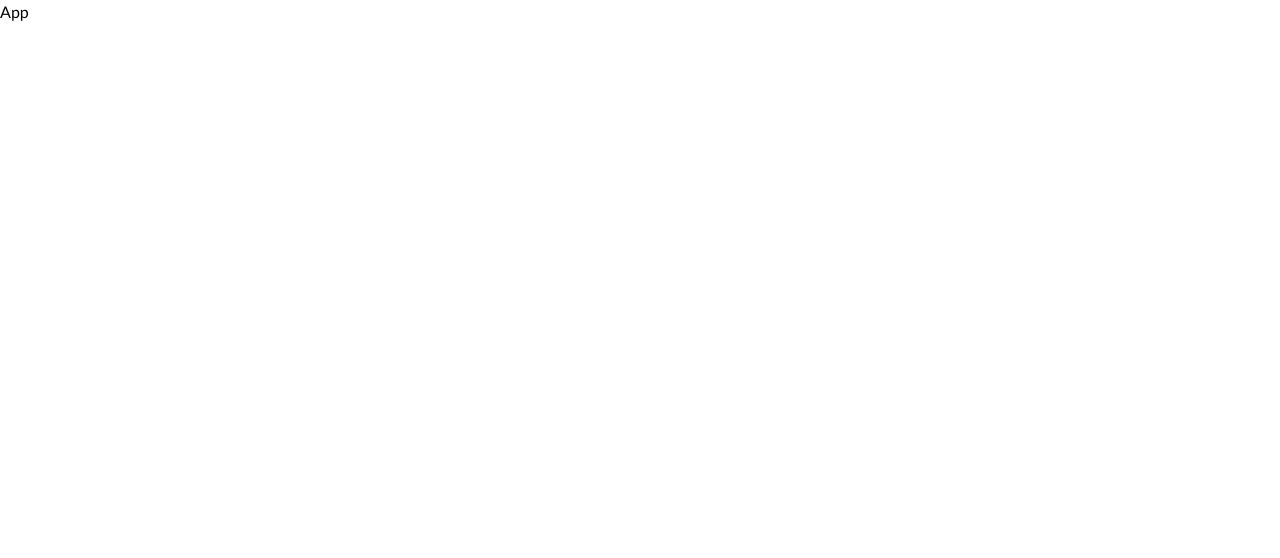
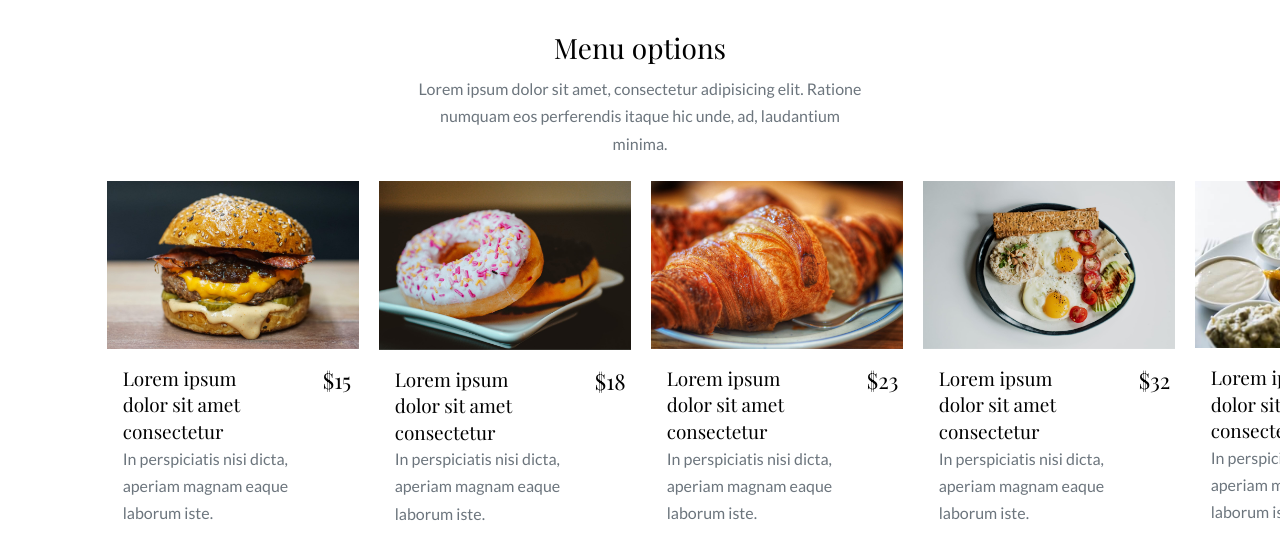
Before and after one commit to Iceblockp/Touche-cafe, a React (Vite) app: page / in a window 1280 px wide. Shown: the top 558 px of the page. Built offline with nearby package versions, Linux system fonts and the light colour scheme; a web font is replaced by a local one.

Commit message:
dishes finish

```diff
--- a/src/components/App.jsx
+++ b/src/components/App.jsx
@@ -1,9 +1,11 @@
 import React from 'react'
+import Dishes from './Dishes'
 
 const App = () => {
   return (
     <div>
-      App
+      <Dishes />
+
     </div>
   )
 }
--- a/src/components/Dishes.jsx
+++ b/src/components/Dishes.jsx
@@ -0,0 +1,117 @@
+import React from 'react'
+import img26 from "../../image/26.jpg";
+import img27 from "../../image/27.jpg";
+import img28 from "../../image/28.jpg";
+import img29 from "../../image/29.jpg";
+import img30 from "../../image/30.jpg";
+import img31 from "../../image/31.jpg";
+
+
+const Dishes = () => {
+  return (
+    <section className=' py-7 '>
+        <div className=' container mx-auto'>
+            <div className="flex justify-center">
+            <div className=" text-center max-w-md  ">
+                <h1 className=' font-heading font-[400] text-[1.75rem] leading-[1.4] mb-2'>Menu options</h1>
+                <p className=' mb-6 text-[#6c757d] leading-[1.7] '>Lorem ipsum dolor sit amet, consectetur adipisicing elit. Ratione numquam eos perferendis itaque hic unde, ad, laudantium minima.</p>
+            </div>
+            </div>
+
+            <div className=" overflow-auto ">
+                <div className=" w-10/12 mx-auto flex gap-5">
+                    {/* card */}
+                <div className=" max-w-[320px]">
+                    <img src={img26} alt="" />
+                    <div className=' p-4 font-[400] mb-12'>
+                        <div className=' grid grid-cols-12 gap-5 leading-[1.4] font-heading '>
+                            <h1 className=' col-span-9 text-[1.187rem]'>Lorem ipsum dolor sit amet consectetur</h1>
+                            <p className=' col-span-1'></p>
+                            <h1 className=' col-span-2 text-[1.37rem] '>$15</h1>
+                        </div>
+                        <div className=" grid grid-cols-12 leading-[1.7]  ">
+                            <p className=" col-span-10 text-[1rem] text-[#6c757d] ">In perspiciatis nisi dicta, aperiam magnam eaque laborum iste.</p>
+                        </div>
+                    </div>
+                </div>
+                    {/* card */}
+                <div className=" max-w-[320px]">
+                    <img src={img27} alt="" />
+                    <div className=' p-4 font-[400] '>
+                        <div className=' grid grid-cols-12 gap-5 leading-[1.4] font-heading '>
+                            <h1 className=' col-span-9 text-[1.187rem]'>Lorem ipsum dolor sit amet consectetur</h1>
+                            <p className=' col-span-1'></p>
+                            <h1 className=' col-span-2 text-[1.37rem] '>$18</h1>
+                        </div>
+                        <div className=" grid grid-cols-12 leading-[1.7]  ">
+                            <p className=" col-span-10 text-[1rem] text-[#6c757d] ">In perspiciatis nisi dicta, aperiam magnam eaque laborum iste.</p>
+                        </div>
+                    </div>
+                </div>
+                    {/* card */}
+                <div className=" max-w-[320px]">
+                    <img src={img28} alt="" />
+                    <div className=' p-4 font-[400] '>
+                        <div className=' grid grid-cols-12 gap-5 leading-[1.4] font-heading '>
+                            <h1 className=' col-span-9 text-[1.187rem]'>Lorem ipsum dolor sit amet consectetur</h1>
+                            <p className=' col-span-1'></p>
+                            <h1 className=' col-span-2 text-[1.37rem] '>$23</h1>
+                        </div>
+                        <div className=" grid grid-cols-12 leading-[1.7]  ">
+                            <p className=" col-span-10 text-[1rem] text-[#6c757d] ">In perspiciatis nisi dicta, aperiam magnam eaque laborum iste.</p>
+                        </div>
+                    </div>
+                </div>
+                    {/* card */}
+                <div className=" max-w-[320px]">
+                    <img src={img29} alt="" />
+                    <div className=' p-4 font-[400] '>
+                        <div className=' grid grid-cols-12 gap-5 leading-[1.4] font-heading '>
+                            <h1 className=' col-span-9 text-[1.187rem]'>Lorem ipsum dolor sit amet consectetur</h1>
+                            <p className=' col-span-1'></p>
+                            <h1 className=' col-span-2 text-[1.37rem] '>$32</h1>
+                        </div>
+                        <div className=" grid grid-cols-12 leading-[1.7]  ">
+                            <p className=" col-span-10 text-[1rem] text-[#6c757d] ">In perspiciatis nisi dicta, aperiam magnam eaque laborum iste.</p>
+                        </div>
+                    </div>
+                </div>
+                    {/* card */}
+                <div className=" max-w-[320px]">
+                    <img src={img30} alt="" />
+                    <div className=' p-4 font-[400] '>
+                        <div className=' grid grid-cols-12 gap-5 leading-[1.4] font-heading '>
+                            <h1 className=' col-span-9 text-[1.187rem]'>Lorem ipsum dolor sit amet consectetur</h1>
+                            <p className=' col-span-1'></p>
+                            <h1 className=' col-span-2 text-[1.37rem] '>$15</h1>
+                        </div>
+                        <div className=" grid grid-cols-12 leading-[1.7]  ">
+                            <p className=" col-span-10 text-[1rem] text-[#6c757d] ">In perspiciatis nisi dicta, aperiam magnam eaque laborum iste.</p>
+                        </div>
+                    </div>
+                </div>
+                    {/* card */}
+                <div className=" max-w-[320px]">
+                    <img src={img31} alt="" />
+                    <div className=' p-4 font-[400] '>
+                        <div className=' grid grid-cols-12 gap-5 leading-[1.4] font-heading '>
+                            <h1 className=' col-span-9 text-[1.187rem]'>Lorem ipsum dolor sit amet consectetur</h1>
+                            <p className=' col-span-1'></p>
+                            <h1 className=' col-span-2 text-[1.37rem] '>$42</h1>
+                        </div>
+                        <div className=" grid grid-cols-12 leading-[1.7]  ">
+                            <p className=" col-span-10 text-[1rem] text-[#6c757d] ">In perspiciatis nisi dicta, aperiam magnam eaque laborum iste.</p>
+                        </div>
+                    </div>
+                </div>
+
+
+                </div>
+            </div>
+
+        </div>
+    </section>
+  )
+}
+
+export default Dishes
```
